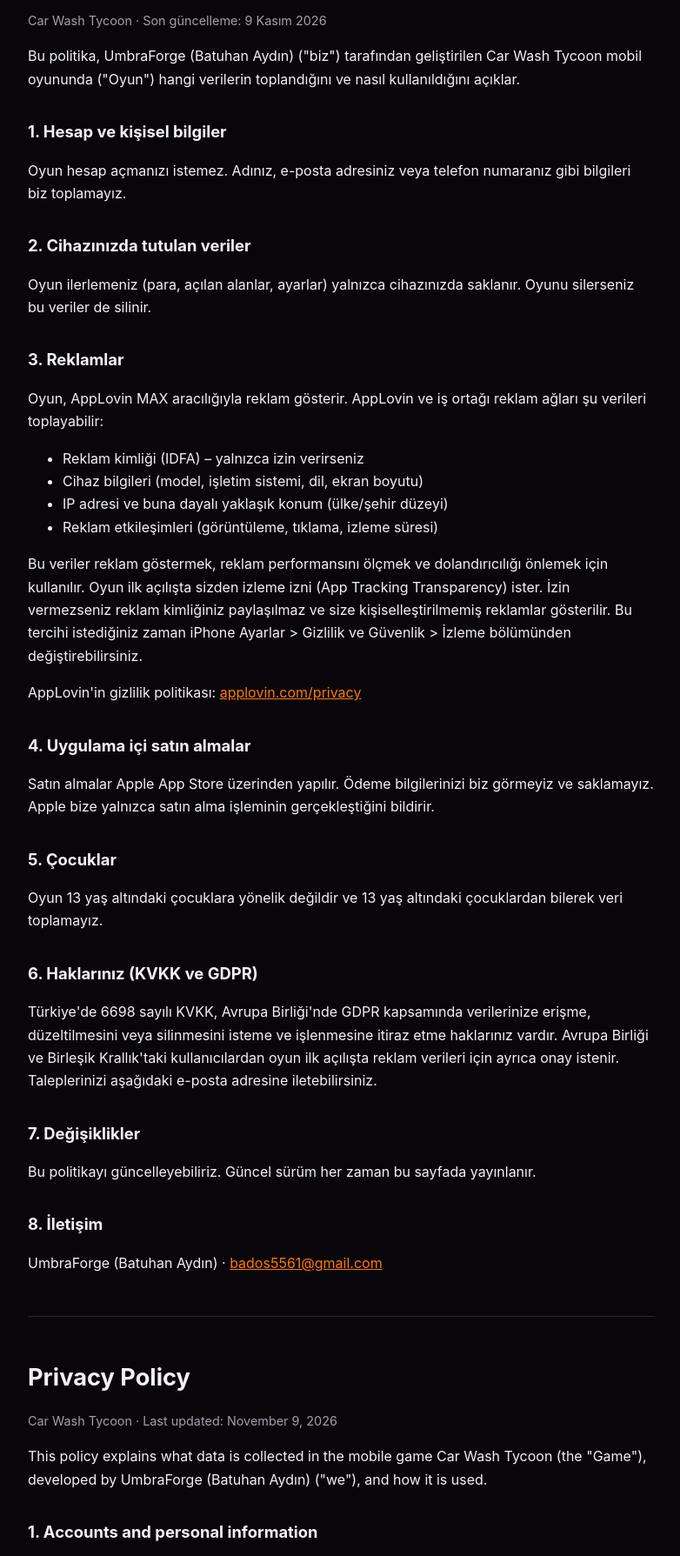
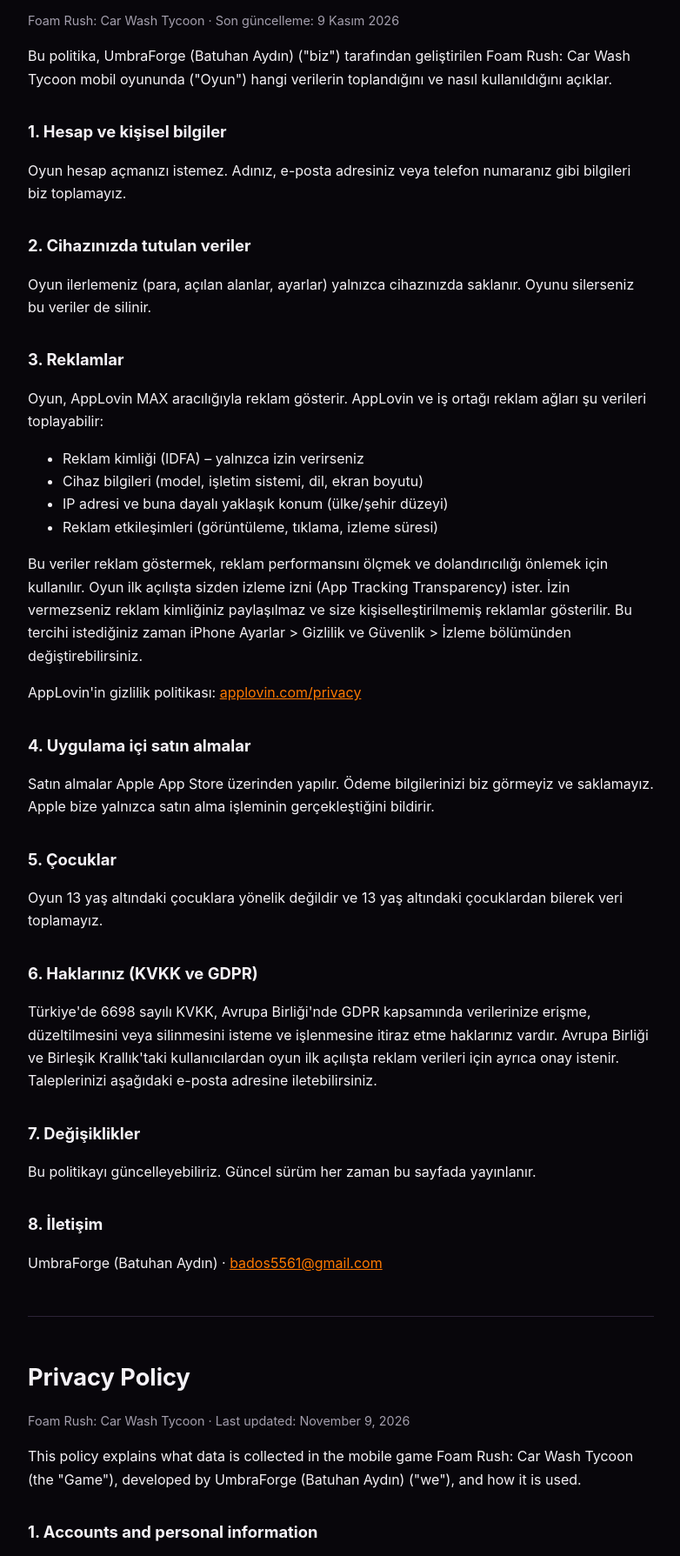
Before and after one commit to umbraforge/umbraforge.github.io, a plain HTML site: page carwash/privacy.html in a window 1280 px wide. Shown: the part 106-1895 px from the top of the page at 87% size, without its empty margins (248-1030 px from the left). Drawn offline with Linux system fonts and the light colour scheme.

Commit message:
Foam Rush ismi

```diff
--- a/carwash/privacy.html
+++ b/carwash/privacy.html
@@ -3,7 +3,7 @@
 <head>
 <meta charset="utf-8">
 <meta name="viewport" content="width=device-width, initial-scale=1">
-<title>Gizlilik Politikası – Car Wash Tycoon</title>
+<title>Gizlilik Politikası – Foam Rush: Car Wash Tycoon</title>
 <style>
   :root { --bg:#08060b; --ink:#f4f1f6; --muted:#a49fae; --line:#2c2338; --accent:#ff7a00; }
   body { margin:0; background:var(--bg); color:var(--ink); font:16px/1.65 -apple-system,BlinkMacSystemFont,"Segoe UI",Roboto,sans-serif; }
@@ -22,9 +22,9 @@
 
 <section id="tr">
 <h1>Gizlilik Politikası</h1>
-<p class="meta">Car Wash Tycoon · Son güncelleme: 9 Kasım 2026</p>
+<p class="meta">Foam Rush: Car Wash Tycoon · Son güncelleme: 9 Kasım 2026</p>
 
-<p>Bu politika, UmbraForge (Batuhan Aydın) ("biz") tarafından geliştirilen Car Wash Tycoon mobil oyununda ("Oyun") hangi verilerin toplandığını ve nasıl kullanıldığını açıklar.</p>
+<p>Bu politika, UmbraForge (Batuhan Aydın) ("biz") tarafından geliştirilen Foam Rush: Car Wash Tycoon mobil oyununda ("Oyun") hangi verilerin toplandığını ve nasıl kullanıldığını açıklar.</p>
 
 <h2>1. Hesap ve kişisel bilgiler</h2>
 <p>Oyun hesap açmanızı istemez. Adınız, e-posta adresiniz veya telefon numaranız gibi bilgileri biz toplamayız.</p>
@@ -63,9 +63,9 @@
 
 <section id="en" lang="en">
 <h1>Privacy Policy</h1>
-<p class="meta">Car Wash Tycoon · Last updated: November 9, 2026</p>
+<p class="meta">Foam Rush: Car Wash Tycoon · Last updated: November 9, 2026</p>
 
-<p>This policy explains what data is collected in the mobile game Car Wash Tycoon (the "Game"), developed by UmbraForge (Batuhan Aydın) ("we"), and how it is used.</p>
+<p>This policy explains what data is collected in the mobile game Foam Rush: Car Wash Tycoon (the "Game"), developed by UmbraForge (Batuhan Aydın) ("we"), and how it is used.</p>
 
 <h2>1. Accounts and personal information</h2>
 <p>The Game does not require an account. We do not collect your name, email address or phone number.</p>
```
Also changed, not shown: carwash/index.html (+2 -2 lines).
